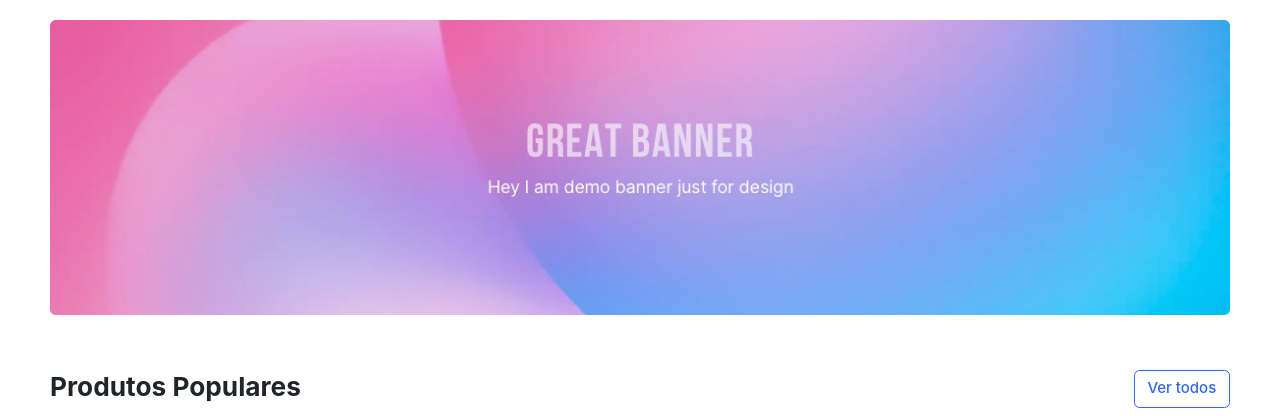
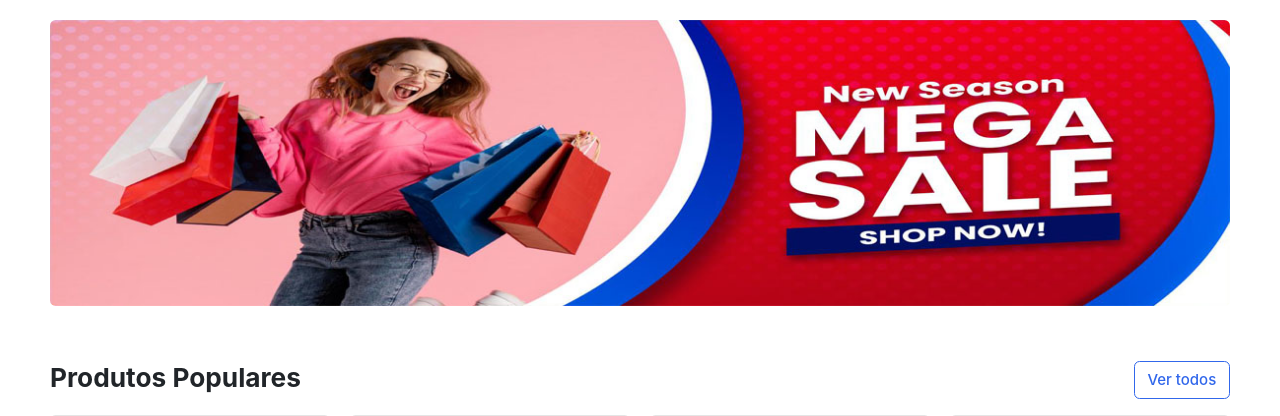
Before and after one commit to devcleberson/django_store1, a Django app: page / in a window 1280 px wide. Shown: the part 118-534 px from the top of the page. Run offline with Django 4.2, Linux system fonts and the light colour scheme; data comes from the database, SQL or seed files in the repository; some libraries are stand-ins or nearby versions; some web fonts are replaced.

Commit message:
changed_cover_photo

```diff
--- a/templates/home.html
+++ b/templates/home.html
@@ -11,7 +11,7 @@
 <div class="container">
 
 <div class="intro-banner-wrap">
-	<img src="{% static 'images/banners/1.jpg' %}" class="img-fluid rounded">
+	<img src="{% static 'images/banners/cover2.jpg' %}" class="img-fluid rounded">
 </div>
 
 </div> <!-- container //  -->
```
Also changed, not shown: e_commerce/static/images/banners/cover.jpg (added), e_commerce/static/images/banners/cover2.jpg (added).
